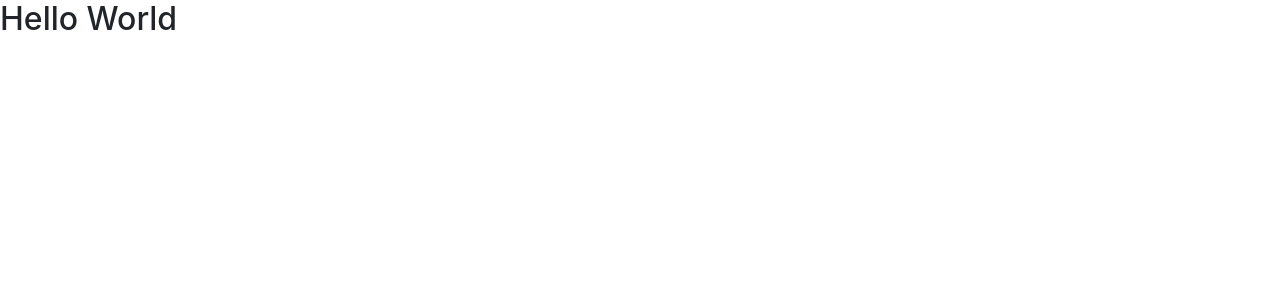
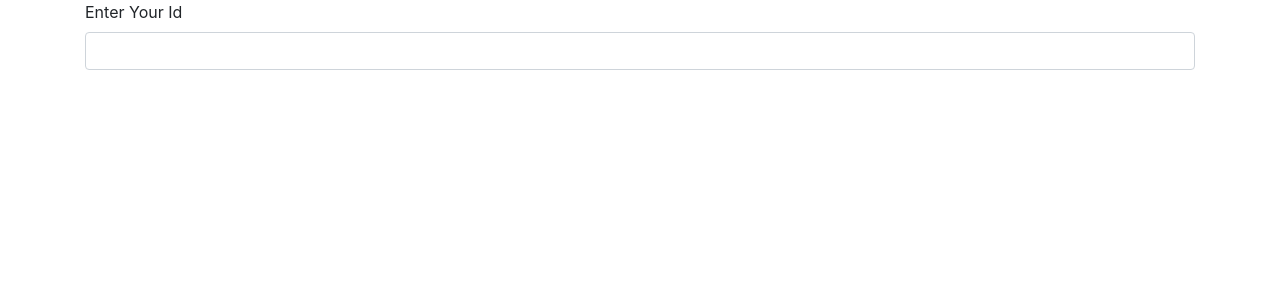
Before and after one commit to luckster8089/whatsapp-clone, a React (Create React App) app in the folder client/: page / in a window 1280 px wide. Shown: the top 300 px of the page. Built offline with nearby package versions, Linux system fonts and the light colour scheme.

Commit message:
Added form label/ref to Login

```diff
--- a/client/src/components/App.js
+++ b/client/src/components/App.js
@@ -1,12 +1,8 @@
 import React from 'react';
-
+import Login from './Login'
 
 function App() {
-  return (
-    <div className="App">
-    <h2>Hello World</h2>
-    </div>
-  );
+  return <Login />
 }
 
 export default App;
--- a/client/src/components/Login.js
+++ b/client/src/components/Login.js
@@ -1,10 +1,17 @@
-import React from 'react'
-import { container } from 'react-bootstrap'
+import React, { useRef } from 'react'
+import { Container, Form } from 'react-bootstrap'
 
 export default function Login() {
+    const idRef = useRef()
+
     return (
-        <Container>
-
+        <Container className="align-items-center">
+        <Form>
+            <Form.Group>
+                <Form.Label>Enter Your Id</Form.Label>
+                <Form.Control type="text" ref={idRef} required />
+            </Form.Group>
+        </Form>
         </Container>
     )
 }
```
